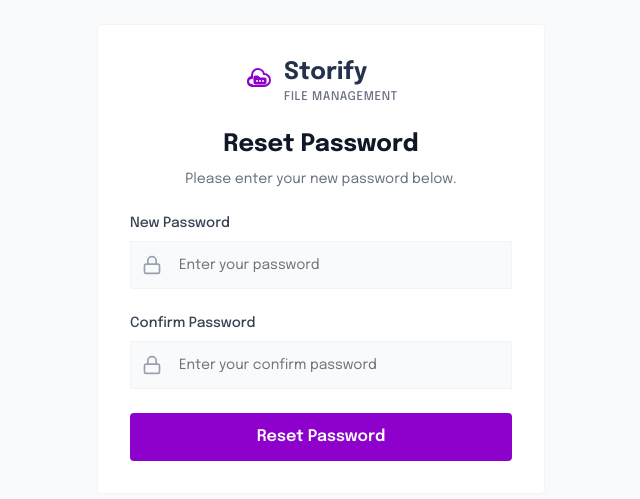
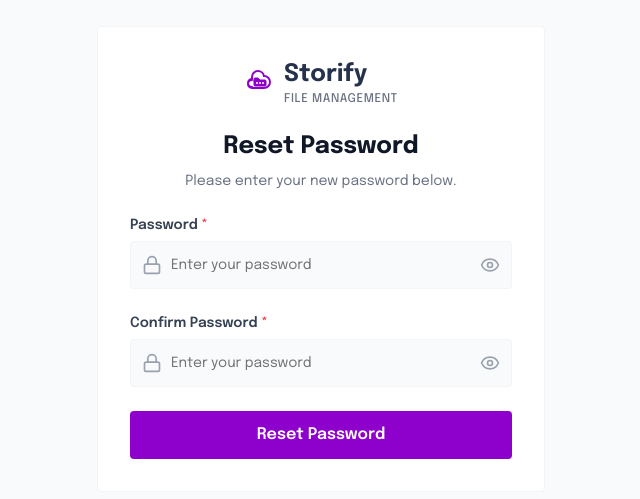
Before and after one commit to rakibislam2233/storify-client, a Next.js app: page /reset-password in a window 1280 px wide. Shown: the part 141-640 px from the top of the page, without its empty margins (319-959 px from the left). Built offline with nearby package versions, Linux system fonts and the light colour scheme; no server answers.

Commit message:
feat: update auth components and services for Storify

```diff
--- a/components/Pages/Auth/LoginForm.tsx
+++ b/components/Pages/Auth/LoginForm.tsx
@@ -28,8 +28,8 @@ export default function LoginForm() {
   useEffect(() => {
     if (state?.success) {
       toast.success(state?.message || "Login successful!");
-    } else if (state?.message && !state?.success) {
-      toast.error(state?.message);
+    } else if (state.message && !state.errors) {
+      toast.error(state.message);
     }
   }, [state]);
 
--- a/components/Pages/Auth/RegisterForm.tsx
+++ b/components/Pages/Auth/RegisterForm.tsx
@@ -25,8 +25,8 @@ export default function RegisterForm() {
   useEffect(() => {
     if (state?.success) {
       toast.success(state?.message || "Registration successful!");
-    } else if (state?.message && !state?.success) {
-      toast.error(state?.message);
+    } else if (state.message && !state.errors) {
+      toast.error(state.message);
     }
   }, [state]);
 
@@ -86,18 +86,6 @@ export default function RegisterForm() {
           error={state?.errors?.password}
           required
         />
-
-        <FormInput
-          id="confirmPassword"
-          name="confirmPassword"
-          type="password"
-          label="Confirm Password"
-          icon={Lock}
-          placeholder="Confirm your password"
-          error={state?.errors?.confirmPassword}
-          required
-        />
-
         <Button
           type="submit"
           disabled={isPending}
--- a/components/Pages/Auth/ResetPasswordForm.tsx
+++ b/components/Pages/Auth/ResetPasswordForm.tsx
@@ -1,8 +1,7 @@
 "use client";
-
 import Logo from "@/components/Shared/Navbar/Logo";
 import { Button } from "@/components/ui/button";
-import { Input } from "@/components/ui/input";
+import { FormInput } from "@/components/ui/form-input";
 import { AuthActionState, resetPassword } from "@/services/auth.service";
 import { Lock } from "lucide-react";
 import Link from "next/link";
@@ -29,17 +28,14 @@ export default function ResetPasswordForm() {
   useEffect(() => {
     if (state?.success) {
       toast.success(state?.message || "Password reset successfully!");
-    } else if (state?.message && !state?.success) {
-      toast.error(state?.message);
+    } else if (state.message && !state.errors) {
+      toast.error(state.message);
     }
   }, [state]);
 
-  // Redirect to login on successful password reset
   useEffect(() => {
     if (state?.success) {
-      setTimeout(() => {
       router.push("/login");
-      }, 2000); // Wait 2 seconds before redirecting
     }
   }, [state, router]);
 
@@ -58,53 +54,29 @@ export default function ResetPasswordForm() {
       </div>
 
       <form action={action} className="space-y-6">
-        {state?.message && (
-          <div
-            className={`p-3 text-sm rounded ${state.success ? "bg-green-50 text-green-600" : "bg-red-50 text-red-600"}`}
-          >
-            {state.message}
-          </div>
-        )}
-
-        <div className="space-y-2 text-left">
-          <label className="text-sm font-medium text-gray-700 block text-left">
-            New Password
-          </label>
-          <div className="relative">
-            <Lock className="absolute left-3 top-1/2 -translate-y-1/2 text-gray-400 w-5 h-5" />
-            <Input
+        <FormInput
+          id="password"
           name="password"
           type="password"
+          label="Password"
+          icon={Lock}
+          defaultValue={state?.inputs?.password ?? undefined}
           placeholder="Enter your password"
-              className="w-full h-12 pl-12 bg-gray-50 border-gray-100 rounded-none outline-none shadow-none focus-visible:ring-0 focus-visible:border-primary focus-visible:bg-white transition-all text-sm"
+          error={state?.errors?.password}
+          required
         />
-          </div>
-          {state?.errors?.password && (
-            <p className="text-sm text-red-500 mt-1">
-              {state.errors.password[0]}
-            </p>
-          )}
-        </div>
 
-        <div className="space-y-2 text-left">
-          <label className="text-sm font-medium text-gray-700 block text-left">
-            Confirm Password
-          </label>
-          <div className="relative">
-            <Lock className="absolute left-3 top-1/2 -translate-y-1/2 text-gray-400 w-5 h-5" />
-            <Input
+        <FormInput
+          id="confirmPassword"
           name="confirmPassword"
           type="password"
-              placeholder="Enter your confirm password"
-              className="w-full h-12 pl-12 bg-gray-50 border-gray-100 rounded-none outline-none shadow-none focus-visible:ring-0 focus-visible:border-primary focus-visible:bg-white transition-all text-sm"
+          label="Confirm Password"
+          icon={Lock}
+          defaultValue={state?.inputs?.confirmPassword ?? undefined}
+          placeholder="Enter your password"
+          error={state?.errors?.confirmPassword}
+          required
         />
-          </div>
-          {state?.errors?.confirmPassword && (
-            <p className="text-sm text-red-500 mt-1">
-              {state.errors.confirmPassword[0]}
-            </p>
-          )}
-        </div>
 
         <Button
           type="submit"
--- a/components/ui/form-input.tsx
+++ b/components/ui/form-input.tsx
@@ -35,7 +35,7 @@ const FormInput = React.forwardRef<HTMLInputElement, FormInputProps>(
             ref={ref}
             type={inputType}
             className={cn(
-              "w-full h-12  rounded-none outline-none shadow-none focus-visible:ring-0 focus-visible:border-primary focus-visible:bg-white transition-all text-sm",
+              "w-full h-12  rounded outline-none shadow-none focus-visible:ring-0 focus-visible:border-primary focus-visible:bg-white transition-all text-sm",
               Icon && "pl-10",
               isPassword && "pr-10",
               error ? "border-red-500 bg-red-50/10" : "bg-gray-50 border-gray-100",
--- a/interface/user.interface.ts
+++ b/interface/user.interface.ts
@@ -1,6 +1,5 @@
 export enum UserRole {
   USER = "USER",
-  COMPANY = "COMPANY",
   ADMIN = "ADMIN",
 }
 
@@ -25,17 +24,4 @@ export interface IUser {
   companyId: string | null;
   isDeleted: false;
   createdAt: string;
-  company?: {
-    id: string;
-    name: string;
-    description: string | null;
-    website: string | null;
-    logo: string | null;
-    location: string | null;
-    industry: string | null;
-    size: string;
-    foundedYear: string;
-    createdAt: string;
-    updatedAt: string;
-  };
 }
--- a/services/auth.service.ts
+++ b/services/auth.service.ts
@@ -8,7 +8,7 @@ import {
   forgotPasswordValidationSchema,
   loginValidationSchema,
   registerFormValidationSchema,
-  resetPasswordValidationSchema,
+  resetPasswordFormValidationSchema,
   verifyOtpValidationSchema,
 } from "@/validation/auth.validation";
 import { cookies } from "next/headers";
@@ -239,8 +239,7 @@ export async function verifyOtp(
     sessionId: sessionId,
     code: values.otp || values.code,
   };
-  const parsed = verifyOtpValidationSchema.safeParse(values);
-
+  const parsed = verifyOtpValidationSchema.safeParse(data);
   if (!parsed.success) {
     return {
       success: false,
@@ -309,12 +308,12 @@ export async function resetPassword(
   payload: any,
 ): Promise<AuthActionState> {
   const values = Object.fromEntries(payload.entries());
-
-  const parsed = resetPasswordValidationSchema.safeParse({
+  const cookieStore = await cookies();
+  const resetPasswordToken = cookieStore.get("resetPasswordToken")?.value;
+  const parsed = resetPasswordFormValidationSchema.safeParse({
     password: values.password,
     confirmPassword: values.confirmPassword,
   });
-
   if (!parsed.success) {
     return {
       success: false,
@@ -326,21 +325,17 @@ export async function resetPassword(
   }
 
   try {
-    const resetToken = await getCookie("resetPasswordToken");
-
-    if (!resetToken) {
+    if (!resetPasswordToken) {
       return {
         success: false,
         message: "Reset token expired or missing. Please try again.",
         timestamp: Date.now(),
       };
     }
-
     const res = await api.post("/auth/reset-password", {
-      ...parsed.data,
-      token: resetToken,
+      resetPasswordToken: resetPasswordToken,
+      password: parsed.data.password,
     });
-
     if (!res.success) {
       return {
         success: false,
@@ -348,10 +343,8 @@ export async function resetPassword(
         timestamp: Date.now(),
       };
     }
-
     // Success - clear the token
     await deleteCookie("resetPasswordToken");
-
     return {
       success: true,
       message: "Password reset successful!",
--- a/validation/auth.validation.ts
+++ b/validation/auth.validation.ts
@@ -35,19 +35,32 @@ export const verifyOtpValidationSchema = z.object({
     .min(6, "Invalid OTP code length"),
 });
 
+export const resetPasswordFormValidationSchema = z
+  .object({
+    password: z
+      .string()
+      .min(1, "Password is required")
+      .min(6, "Password must be at least 6 characters"),
+    confirmPassword: z.string().min(1, "Password confirmation is required"),
+  })
+  .refine((data) => data.password === data.confirmPassword, {
+    message: "Passwords do not match",
+    path: ["confirmPassword"],
+  });
+
 export const resetPasswordValidationSchema = z
   .object({
     resetPasswordToken: z
       .string()
       .min(1, "Reset password token is required")
       .min(4, "Invalid reset password token length"),
-    newPassword: z
+    password: z
       .string()
       .min(1, "Password is required")
       .min(6, "Password must be at least 6 characters long"),
     confirmPassword: z.string().min(1, "Confirmation is required"),
   })
-  .refine((data) => data.newPassword === data.confirmPassword, {
+  .refine((data) => data.password === data.confirmPassword, {
     message: "Passwords do not match",
     path: ["confirmPassword"],
   });
```
Lines whose indentation alone changed are shown as unchanged.
